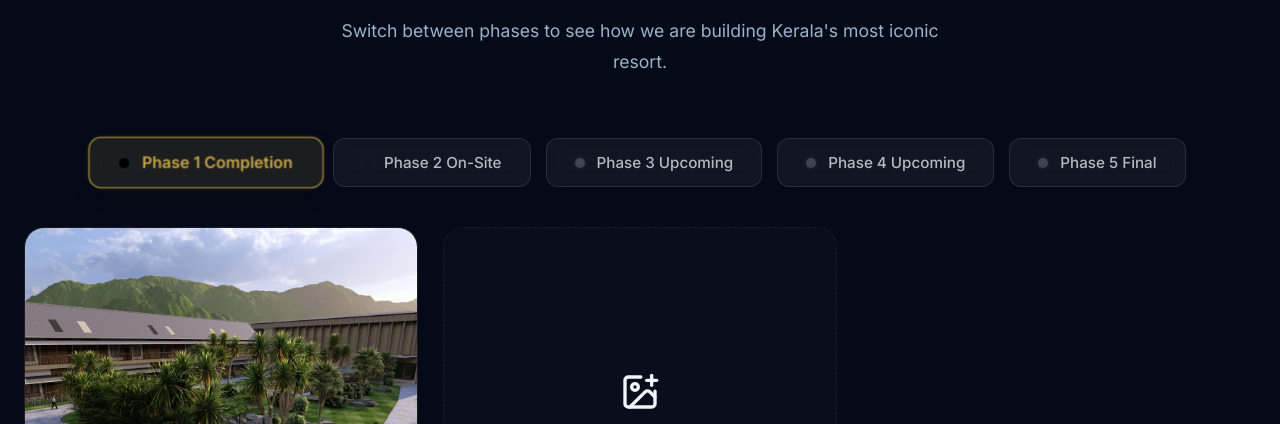
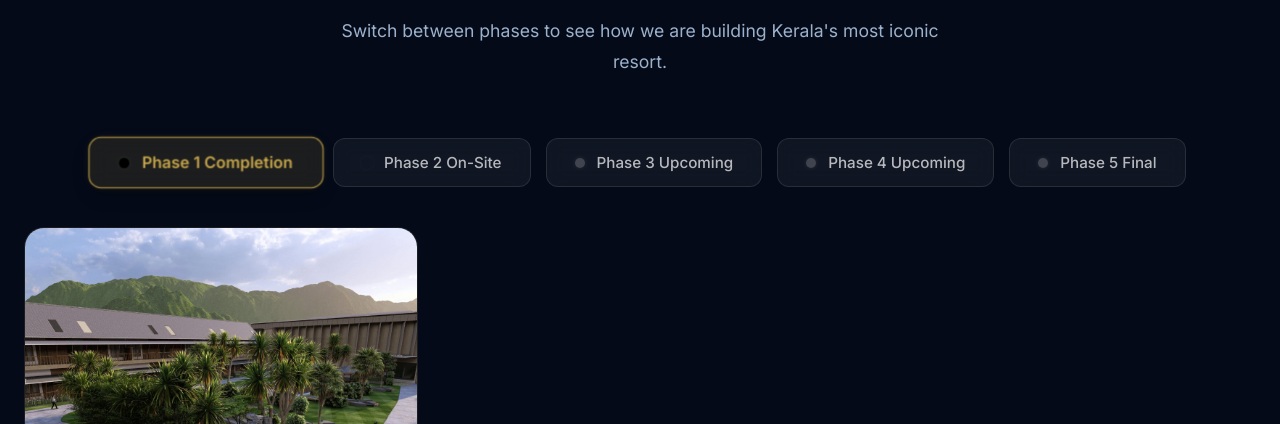
Before and after one commit to mishel-0/oval-palace, a plain HTML site: page construction.html in a window 1280 px wide. Shown: the part 523-947 px from the top of the page. Drawn offline with nearby package versions, Linux system fonts and the light colour scheme; a web font is replaced by a local one.

Commit message:
Site production readiness: Removed development placeholders from construction gallery

```diff
--- a/construction.html
+++ b/construction.html
@@ -409,15 +409,6 @@
                     `;
                     container.appendChild(card);
                 });
-
-                // Add an empty upload indicator
-                const emptyCard = document.createElement('div');
-                emptyCard.className = 'site-card soon';
-                emptyCard.innerHTML = `
-                    <i data-lucide="image-plus" style="width:40px; height:40px;"></i>
-                    <span>Add Phase ${phaseNum} images to:<br><b>/images/construction/phase-${phaseNum}/</b></span>
-                `;
-                container.appendChild(emptyCard);
             }
             lucide.createIcons();
         }
```
